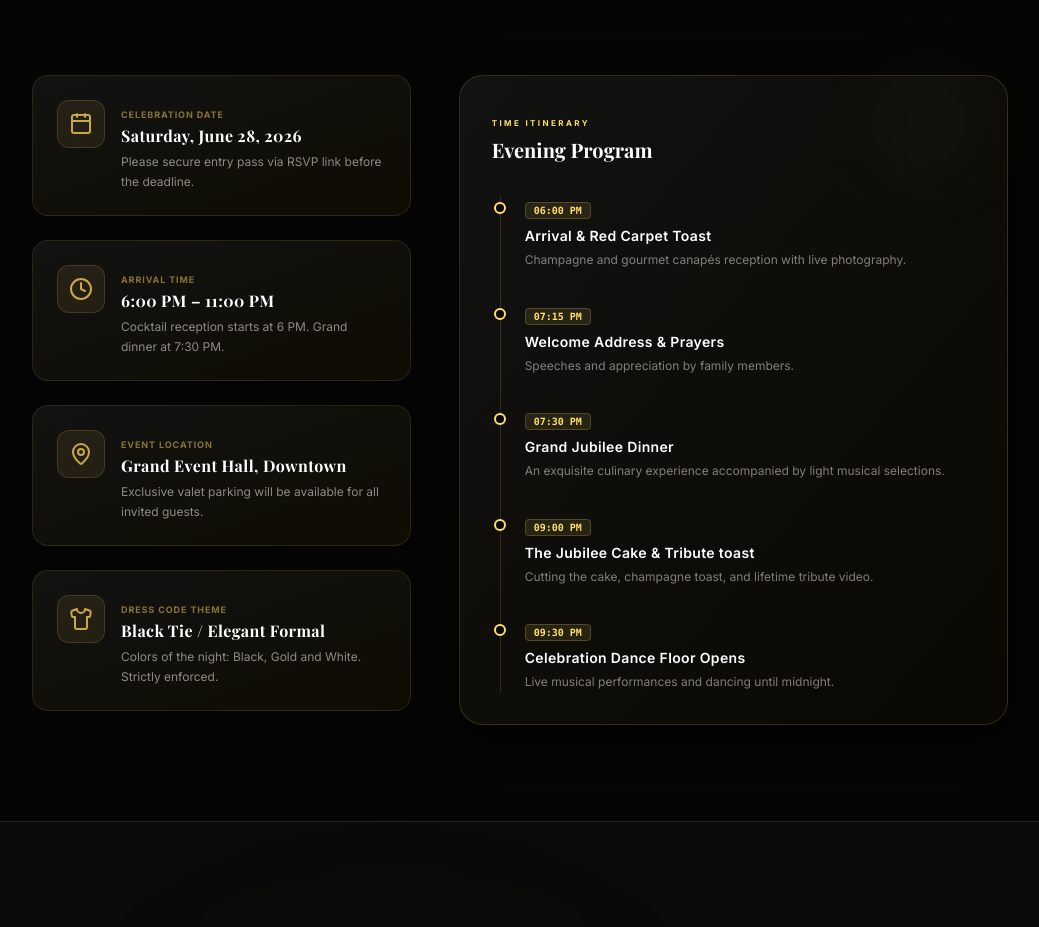
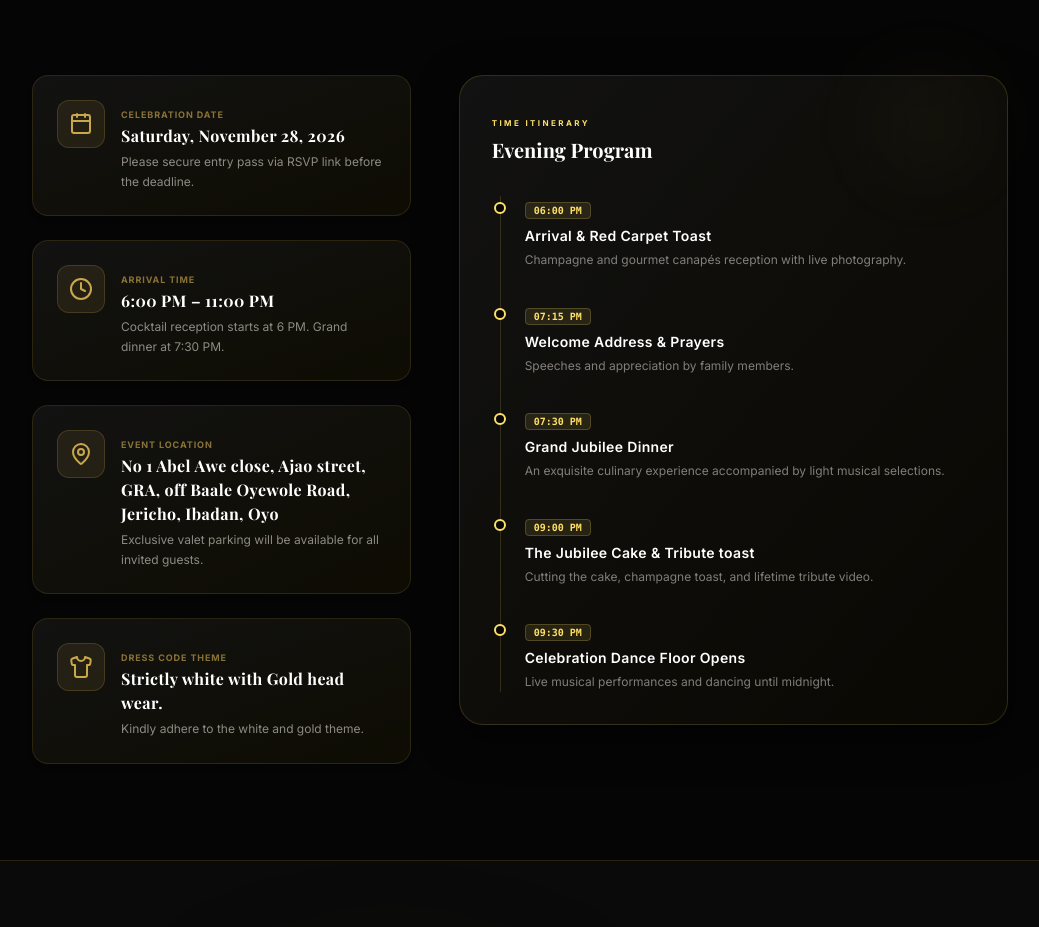
Before and after one commit to Moniye-lang/QR-Event, a Next.js app: page / in a window 1280 px wide. Shown: the part 1140-2067 px from the top of the page, without its empty margins (120-1159 px from the left). Built offline with nearby package versions, Linux system fonts and the light colour scheme.

Commit message:
Update celebration date, location, and dress code

```diff
--- a/src/app/invite/[token]/page.tsx
+++ b/src/app/invite/[token]/page.tsx
@@ -349,14 +349,14 @@ function TicketCard({ invite, qrDataUrl }: { invite: Invite; qrDataUrl: string }
             <Calendar className="w-3.5 h-3.5 text-[#ffe066]" />
             <div>
               <p className="text-[#c9a84c]/50 text-[8px] uppercase tracking-wider">Date & Time</p>
-              <p className="text-white text-xs font-semibold">Saturday, June 28, 2026 at 6:00 PM</p>
+              <p className="text-white text-xs font-semibold">Saturday, November 28, 2026 at 6:00 PM</p>
             </div>
           </div>
           <div className="flex items-center gap-2">
             <MapPin className="w-3.5 h-3.5 text-[#ffe066]" />
             <div>
               <p className="text-[#c9a84c]/50 text-[8px] uppercase tracking-wider">Location</p>
-              <p className="text-white text-xs font-semibold">Grand Event Hall, Downtown</p>
+              <p className="text-white text-xs font-semibold">No 1 Abel Awe close, Ajao street, GRA, off Baale Oyewole Road, Jericho, Ibadan, Oyo</p>
             </div>
           </div>
         </div>
--- a/src/app/page.tsx
+++ b/src/app/page.tsx
@@ -152,7 +152,7 @@ function GoldDust() {
 
 // ─── Countdown Timer ────────────────────────────────────────────────────────────
 function Countdown() {
-  const target = new Date('2026-06-28T18:00:00');
+  const target = new Date('2026-11-28T18:00:00');
   const calc = () => {
     const diff = target.getTime() - Date.now();
     if (diff <= 0) return { d: 0, h: 0, m: 0, s: 0 };
@@ -409,7 +409,7 @@ export default function Home() {
             <DetailBlock
               icon={<Calendar className="w-6 h-6 text-[#c9a84c]" />}
               label="Celebration Date"
-              title="Saturday, June 28, 2026"
+              title="Saturday, November 28, 2026"
               desc="Please secure entry pass via RSVP link before the deadline."
             />
             <DetailBlock
@@ -421,14 +421,14 @@ export default function Home() {
             <DetailBlock
               icon={<MapPin className="w-6 h-6 text-[#c9a84c]" />}
               label="Event Location"
-              title="Grand Event Hall, Downtown"
+              title="No 1 Abel Awe close, Ajao street, GRA, off Baale Oyewole Road, Jericho, Ibadan, Oyo"
               desc="Exclusive valet parking will be available for all invited guests."
             />
             <DetailBlock
               icon={<Shirt className="w-6 h-6 text-[#c9a84c]" />}
               label="Dress Code Theme"
-              title="Black Tie / Elegant Formal"
-              desc="Colors of the night: Black, Gold and White. Strictly enforced."
+              title="Strictly white with Gold head wear."
+              desc="Kindly adhere to the white and gold theme."
             />
           </div>
 
--- a/src/app/rsvp/page.tsx
+++ b/src/app/rsvp/page.tsx
@@ -460,10 +460,10 @@ function RSVPForm() {
             <div className="space-y-6">
               <h3 className="text-[10px] font-bold text-[#c9a84c]/65 tracking-[0.3em] uppercase">Celebration Agenda</h3>
               <div className="grid grid-cols-1 sm:grid-cols-2 gap-4">
-                <DetailRow icon={<Calendar className="w-4 h-4 text-[#ffe066]" />} label="Date" value="Saturday, June 28, 2026" />
+                <DetailRow icon={<Calendar className="w-4 h-4 text-[#ffe066]" />} label="Date" value="Saturday, November 28, 2026" />
                 <DetailRow icon={<Clock className="w-4 h-4 text-[#ffe066]" />} label="Time" value="6:00 PM – 11:00 PM" />
-                <DetailRow icon={<MapPin className="w-4 h-4 text-[#ffe066]" />} label="Location" value="Grand Event Hall, Downtown" />
-                <DetailRow icon={<Shirt className="w-4 h-4 text-[#ffe066]" />} label="Dress Code" value="Black Tie / Elegant Formal" />
+                <DetailRow icon={<MapPin className="w-4 h-4 text-[#ffe066]" />} label="Location" value="No 1 Abel Awe close, Ajao street, GRA, off Baale Oyewole Road, Jericho, Ibadan, Oyo" />
+                <DetailRow icon={<Shirt className="w-4 h-4 text-[#ffe066]" />} label="Dress Code" value="Strictly white with Gold head wear." />
               </div>
               <p className="text-[#f5f0e8]/45 text-xs italic leading-relaxed text-center sm:text-left pt-2">
                 "Join us for an evening of luxury, dining, and live musical entertainment as we celebrate Felix's extraordinary life journey."
@@ -477,7 +477,7 @@ function RSVPForm() {
               <h2 className="text-2xl font-normal text-white" style={{ fontFamily: 'var(--font-playfair)' }}>
                 Response Card
               </h2>
-              <p className="text-[#c9a84c]/50 text-[9px] tracking-widest uppercase">Kindly respond before June 21, 2026</p>
+              <p className="text-[#c9a84c]/50 text-[9px] tracking-widest uppercase">Kindly respond before November 21, 2026</p>
             </div>
 
             {errorMsg && (
@@ -737,11 +737,11 @@ function TicketCard({ ticket, idx, onDownload }: { ticket: Ticket; idx: number;
         <div className="w-full grid grid-cols-2 gap-2 py-3 border-y border-[#c9a84c]/10 text-[10px] text-left">
           <div>
             <p className="text-[#c9a84c]/45 uppercase tracking-wider text-[8px] mb-0.5">Date & Time</p>
-            <p className="text-white font-semibold">Jun 28, 2026 · 6 PM</p>
+            <p className="text-white font-semibold">Nov 28, 2026 · 6 PM</p>
           </div>
           <div>
             <p className="text-[#c9a84c]/45 uppercase tracking-wider text-[8px] mb-0.5">Venue</p>
-            <p className="text-white font-semibold">Grand Hall, Downtown</p>
+            <p className="text-white font-semibold">GRA, Jericho, Ibadan</p>
           </div>
         </div>
 
```
